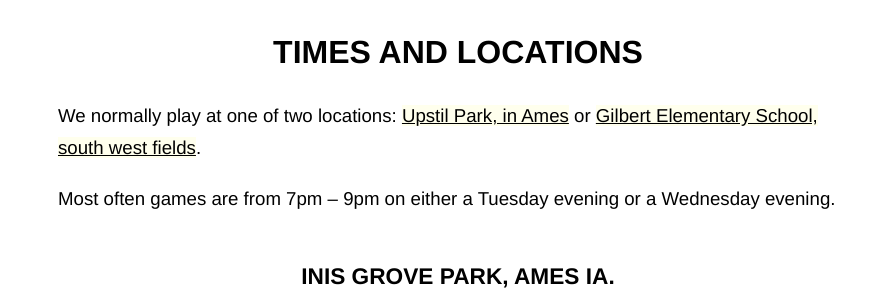
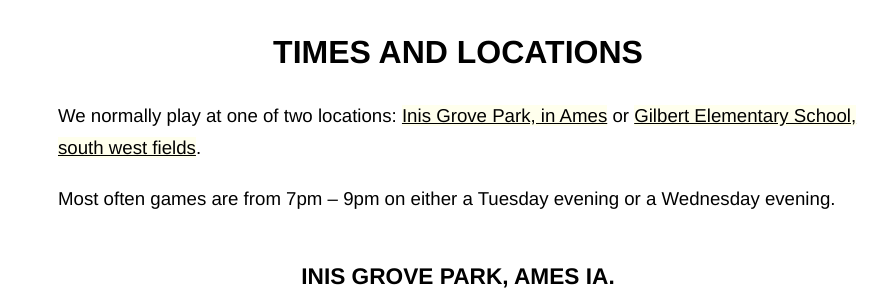
Before and after one commit to banderson623/banderson623.github.com, a Jekyll site: the page built from projects/soccer.md, in a window 1280 px wide. Shown: the part 1177-1472 px from the top of the page, without its empty margins (182-1071 px from the left). Built offline with Jekyll 4.4.1, drawn with Linux system fonts in a browser that asks for light colours.

Commit message:
fixed inis/upstil typo

```diff
--- a/projects/soccer.md
+++ b/projects/soccer.md
@@ -28,7 +28,7 @@
 
 # Times and Locations
 
-We normally play at one of two locations: [Upstil Park, in Ames](https://www.google.com/maps/preview#!q=Inis+Grove+Park%2C+Ames%2C+IA&data=!1m4!1m3!1d3495!2d-93.612225!3d42.045723!2m1!1e3!4m10!1m9!4m8!1m3!1d1279!2d-93.6124041!3d42.0476247!3m2!1i1545!2i906!4f35&fid=7) or [Gilbert Elementary School, south west fields](https://www.google.com/maps/preview#!q=Gilbert+Elementary+School%2C+Rothmoor+Drive%2C+Gilbert%2C+IA&data=!1m4!1m3!1d3498!2d-93.6456701!3d42.104897!2m1!1e3!4m10!1m9!4m8!1m3!1d40992!2d-93.6554052!3d41.6907007!3m2!1i1545!2i906!4f35&fid=7).
+We normally play at one of two locations: [Inis Grove Park, in Ames](https://www.google.com/maps/preview#!q=Inis+Grove+Park%2C+Ames%2C+IA&data=!1m4!1m3!1d3495!2d-93.612225!3d42.045723!2m1!1e3!4m10!1m9!4m8!1m3!1d1279!2d-93.6124041!3d42.0476247!3m2!1i1545!2i906!4f35&fid=7) or [Gilbert Elementary School, south west fields](https://www.google.com/maps/preview#!q=Gilbert+Elementary+School%2C+Rothmoor+Drive%2C+Gilbert%2C+IA&data=!1m4!1m3!1d3498!2d-93.6456701!3d42.104897!2m1!1e3!4m10!1m9!4m8!1m3!1d40992!2d-93.6554052!3d41.6907007!3m2!1i1545!2i906!4f35&fid=7).
 
 Most often games are from 7pm &ndash; 9pm on either a Tuesday evening or a Wednesday evening.
 
```
